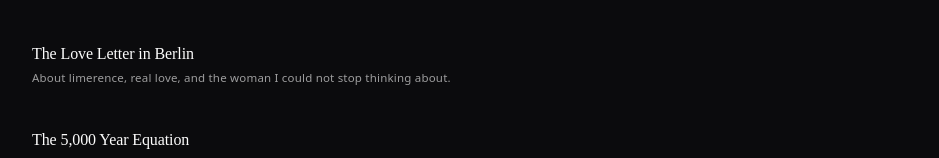
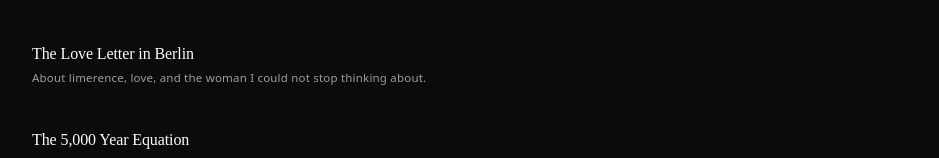
Before and after one commit to farukaltinok/farukaltinok.com, a Next.js app: page /essays in a window 1280 px wide. Shown: the part 162-320 px from the top of the page, without its empty margins (170-1109 px from the left). Built offline with nearby package versions, Linux system fonts and the light colour scheme.

Commit message:
anpassung im titel

```diff
--- a/app/essays/essays.ts
+++ b/app/essays/essays.ts
@@ -200,8 +200,8 @@ May Allah have mercy on him. And may He grant us all strength, success, and heal
       en: "The Love Letter in Berlin",
     },
     description: {
-      de: "Über Limerence, echte Liebe, und die Frau, die ich nicht aus meinem Kopf bekam.",
-      en: "About limerence, real love, and the woman I could not stop thinking about.",
+      de: "Über Limerence, Liebe, und die Frau, die ich nicht aus meinem Kopf bekam.",
+      en: "About limerence, love, and the woman I could not stop thinking about.",
     },
     date: "16.02.26",
     comingSoon: false,
```
